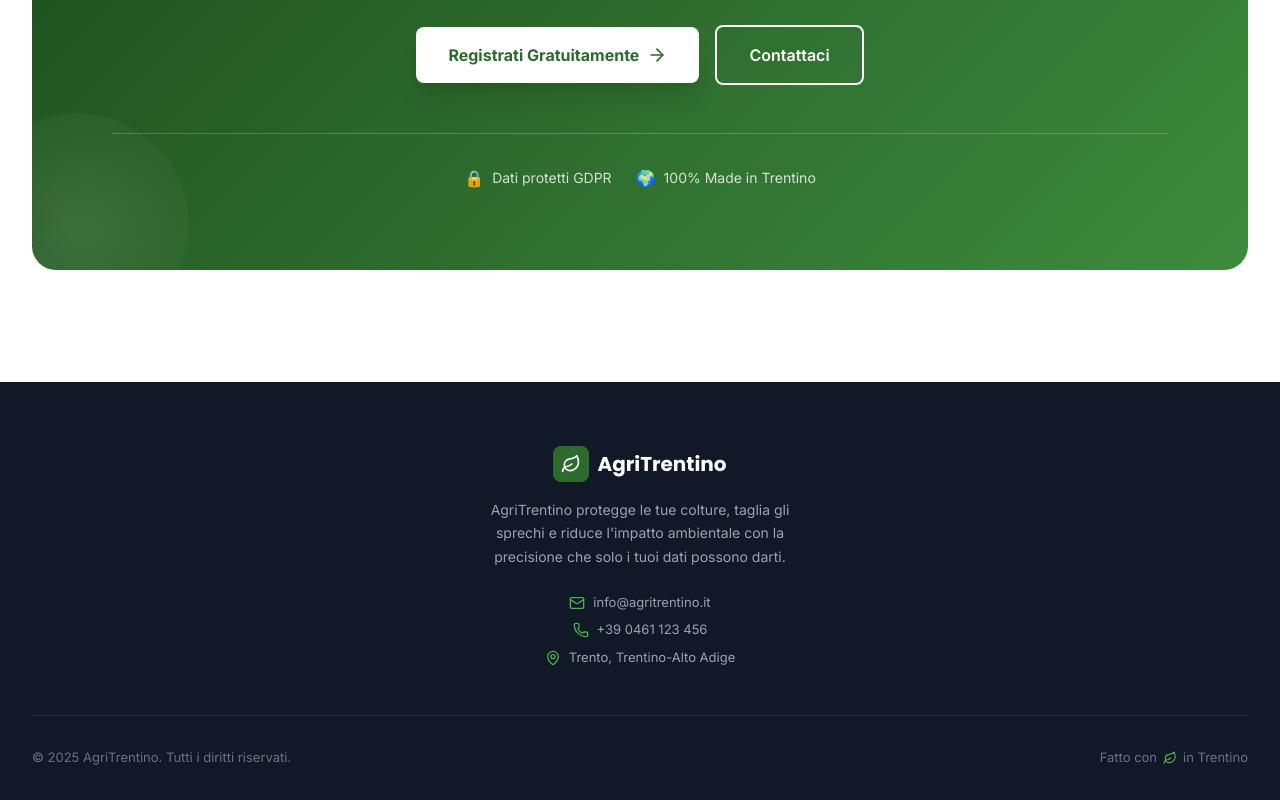
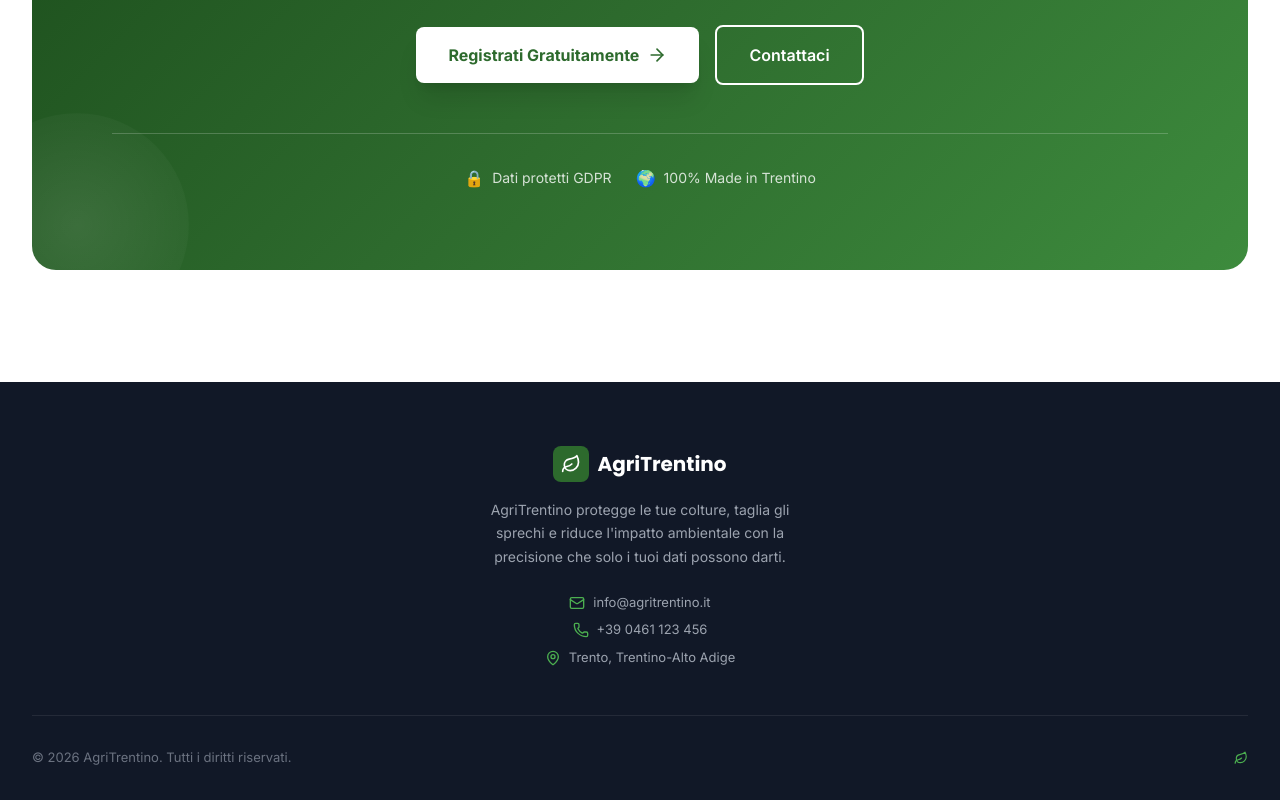
Before and after one commit to Fatmire09/AgriTrentino, a React (Vite) app in the folder client/: page / in a window 1280 px wide. Shown: the part 3334-4134 px from the top of the page. Built offline with nearby package versions, Linux system fonts and the light colour scheme; no server answers.

Commit message:
feat: footer copyright 2026 e solo fogliolina in basso a destra

```diff
--- a/client/src/components/Footer.jsx
+++ b/client/src/components/Footer.jsx
@@ -43,12 +43,10 @@ export default function Footer() {
           style={{ borderTop: '1px solid rgba(255,255,255,0.08)' }}
         >
           <p className="text-[13px] text-gray-500">
-            © 2025 AgriTrentino. Tutti i diritti riservati.
+            © 2026 AgriTrentino. Tutti i diritti riservati.
           </p>
-          <div className="flex items-center gap-1.5">
-            <span className="text-[13px] text-gray-500">Fatto con</span>
+          <div className="flex items-center">
             <Leaf className="w-3.5 h-3.5" style={{ color: '#4CAF50' }} />
-            <span className="text-[13px] text-gray-500">in Trentino</span>
           </div>
         </div>
       </div>
```
